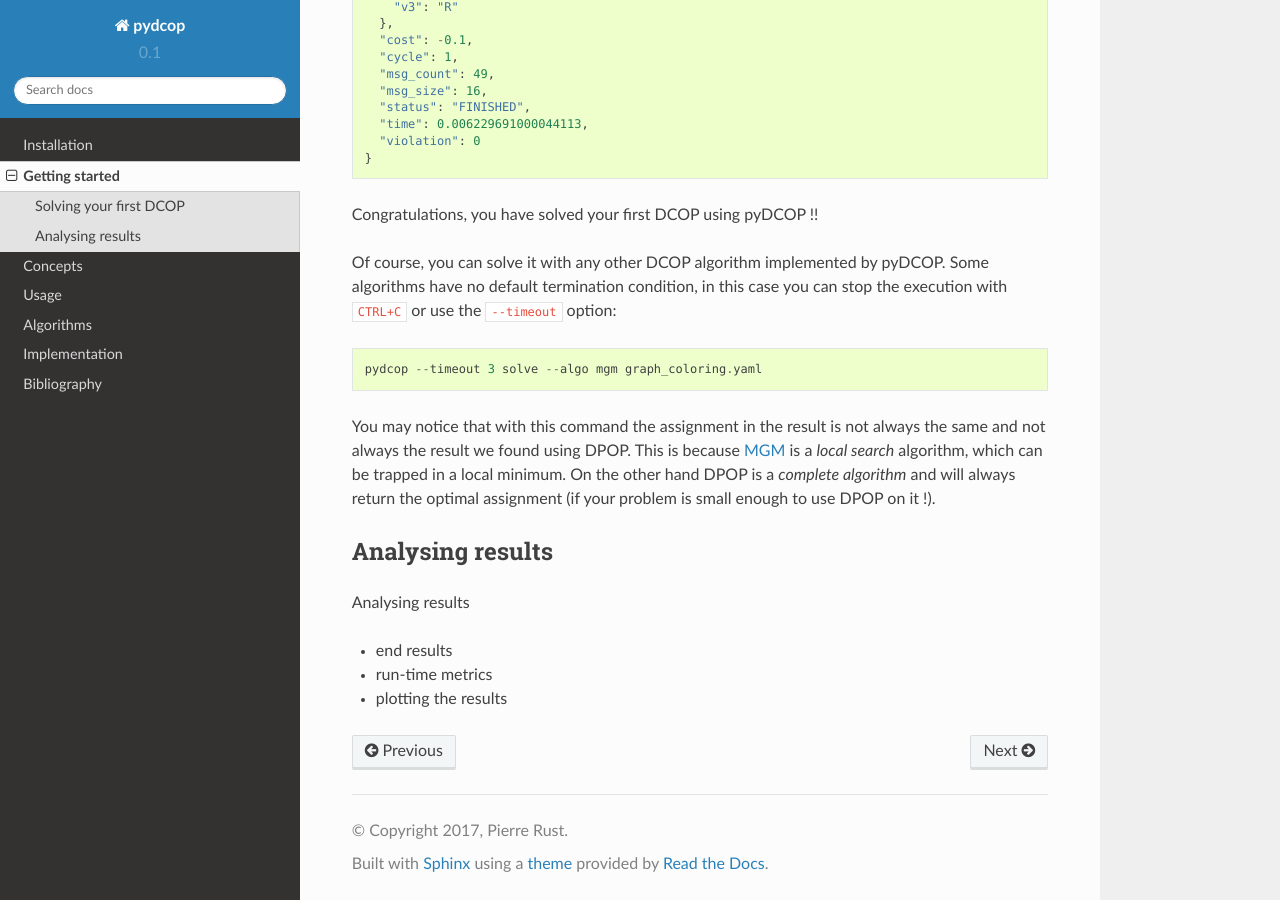
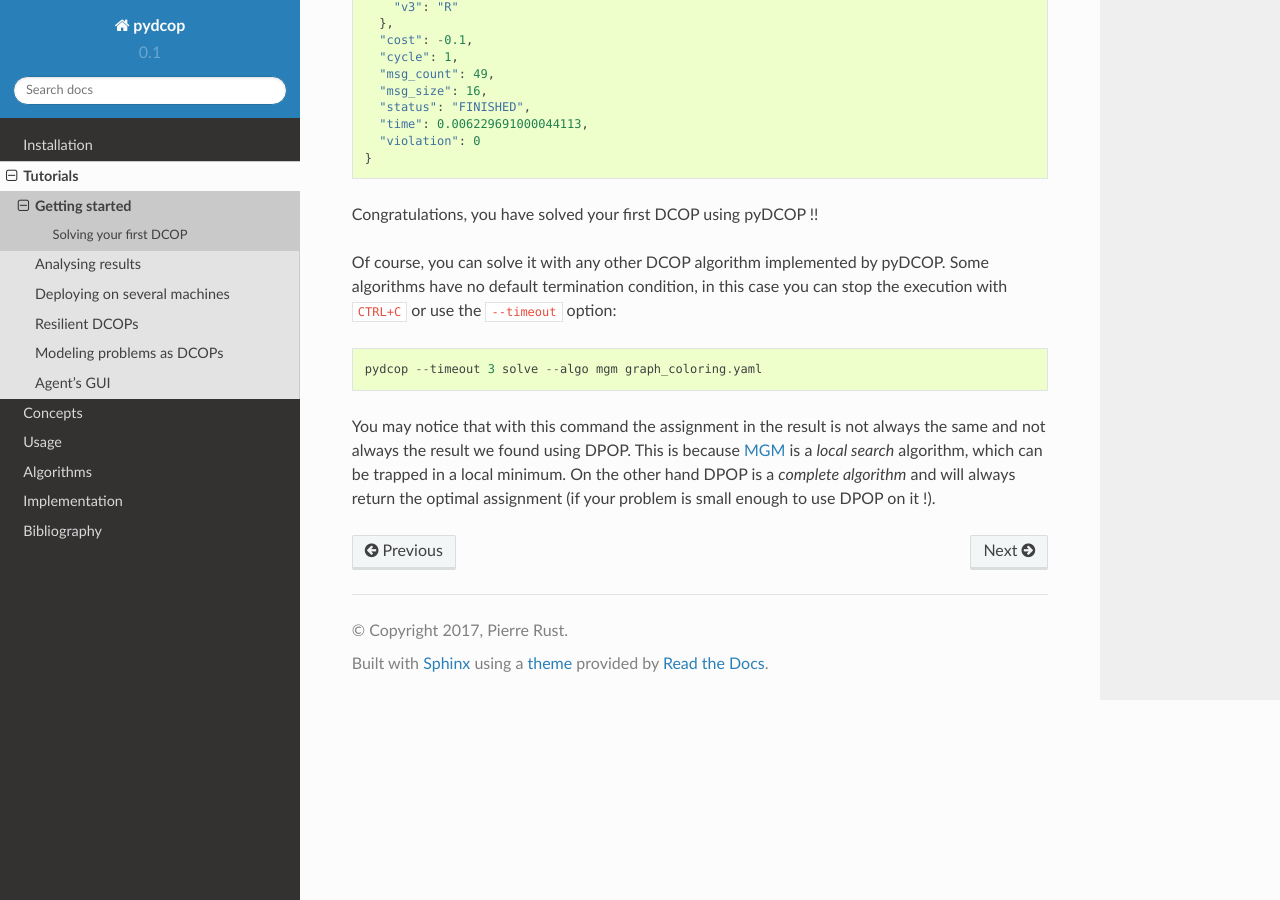
Before and after one commit to Orange-OpenSource/pyDcop, a Sphinx documentation site: the page built from docs/tutorials/getting_started.rst, in a window 1280 px wide and 900 px high, scrolled down 1501 px. Built offline with Sphinx 7.4.7 and the Read the Docs theme 2.0.0, drawn with Linux system fonts in a browser that asks for light colours; cross-references to code outside the pages are shown as plain code.

Commit message:
Doc: skeleton for tutorials

```diff
--- a/docs/index.rst
+++ b/docs/index.rst
@@ -62,7 +62,7 @@ Documentation
    :maxdepth: 1
 
    installation
-   getting_started
+   tutorials
    concepts
    usage
    algorithms
--- /dev/null
+++ b/docs/tutorials.rst
@@ -0,0 +1,16 @@
+
+
+.. _tutorials:
+
+Tutorials
+==============
+
+.. toctree::
+  :maxdepth: 1
+
+  tutorials/getting_started
+  tutorials/analysing_results
+  tutorials/deploying_on_machines
+  tutorials/resilient_dcops
+  tutorials/problem_modeling
+  tutorials/agent_gui
--- /dev/null
+++ b/docs/tutorials/agent_gui.rst
@@ -0,0 +1,6 @@
+
+.. _tutorials_agent_gui:
+
+
+Agent's GUI
+===========
--- /dev/null
+++ b/docs/tutorials/deploying_on_machines.rst
@@ -0,0 +1,6 @@
+
+.. _tutorials_deploying_on_machines:
+
+
+Deploying on several machines
+=============================
--- a/docs/getting_started.rst
+++ b/docs/tutorials/getting_started.rst
@@ -1,3 +1,7 @@
+
+.. _tutorials_getting_started:
+
+
 Getting started
 ===============
 
@@ -97,19 +101,8 @@ you can stop the execution with ``CTRL+C`` or use the ``--timeout`` option::
 
 You may notice that with this command the assignment in the result is not
 always the same and not always the result we found using DPOP.
-This is because :ref:`MGM<implementation_reference_algorithms_mgm>` is a *local search* algorithm, which can be trapped in a
+This is because :ref:`MGM<implementation_reference_algorithms_mgm>` is
+a *local search* algorithm, which can be trapped in a
 local minimum.
 On the other hand DPOP is a *complete algorithm* and will always return the
 optimal assignment (if your problem is small enough to use DPOP on it !).
-
-
-Analysing results
------------------
-
-
-
-Analysing results
-
-* end results
-* run-time metrics
-* plotting the results
--- /dev/null
+++ b/docs/tutorials/problem_modeling.rst
@@ -0,0 +1,6 @@
+
+.. _tutorials_problem_modeling:
+
+
+Modeling problems as DCOPs
+==========================
--- /dev/null
+++ b/docs/tutorials/resilient_dcops.rst
@@ -0,0 +1,6 @@
+
+.. _tutorials_resilient_dcops:
+
+
+Resilient DCOPs
+===============
```
Also changed, not shown: docs/tutorials/analysing_results.rst (added, +22 -0 lines).
